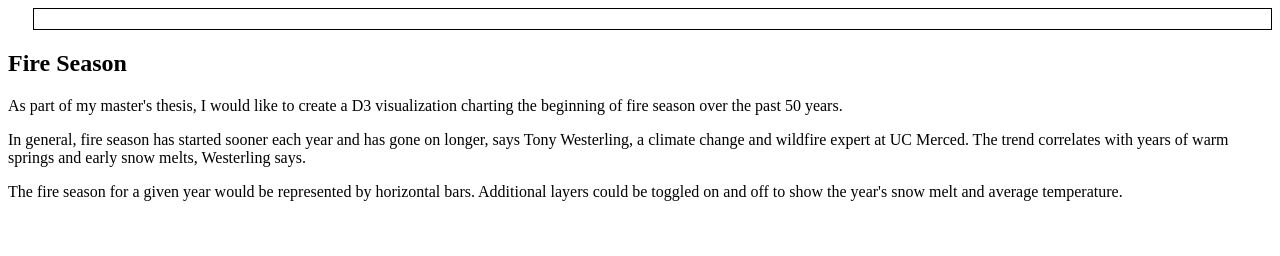
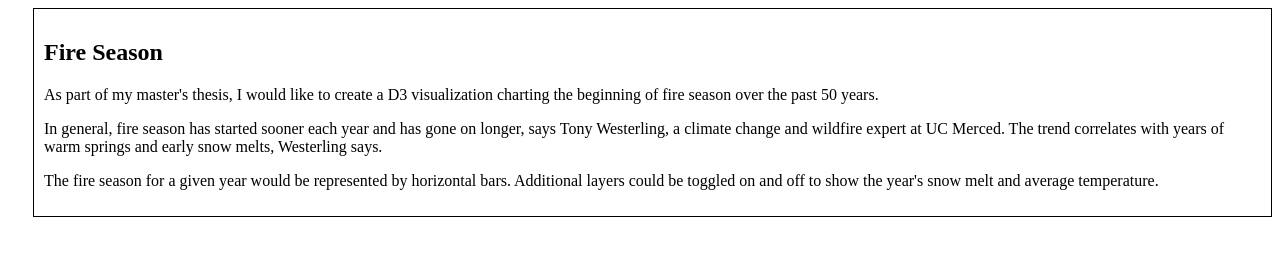
Before and after one commit to seangreene/pitches, a plain HTML site: page index.html in a window 1280 px wide. Drawn offline with Linux system fonts and the light colour scheme.

Commit message:
Update index.html

```diff
--- a/index.html
+++ b/index.html
@@ -15,7 +15,7 @@
 
 </head>
 <body>
-	<div id="container"></div>
+	<div id="container">
 	<h2>Fire Season</h2>
 
 	<p>As part of my master's thesis, I would like to create a D3 visualization charting the beginning of fire season over the past 50 years.</p>
```
